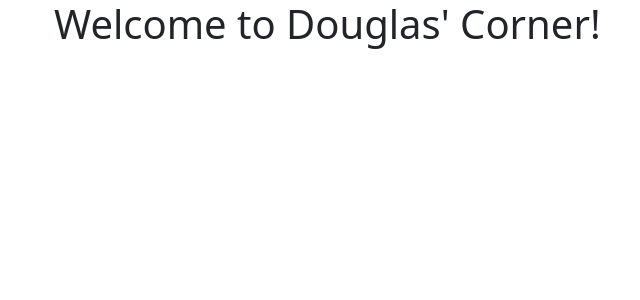
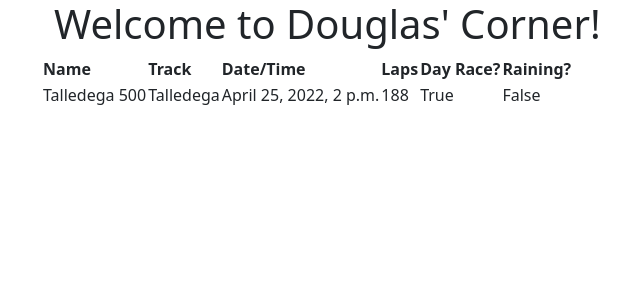
Before and after one commit to bamaham93/FS2020, a Django app: page /racing/ in a window 1280 px wide. Shown: the top 300 px of the page, without its empty margins (40-680 px from the left). Run offline with Django 4.2, Linux system fonts and the light colour scheme; data comes from the database, SQL or seed files in the repository; both versions use the stored data as it was after the commit.

Commit message:
Index page content for Douglas' corner.

```diff
--- a/python_anywhere_website/douglas/models.py
+++ b/python_anywhere_website/douglas/models.py
@@ -5,6 +5,9 @@ class Track(models.Model):
     """
     """
     name = models.CharField(max_length=100)
+
+    def __str__(self):
+        return f"{self.name}"
 
 
 class Race(models.Model):
@@ -16,3 +19,6 @@ class Race(models.Model):
     laps = models.IntegerField()
     day_race = models.BooleanField()
     raining = models.BooleanField()
+
+    def __str__(self):
+        return f"{self.name}"
--- a/python_anywhere_website/douglas/views.py
+++ b/python_anywhere_website/douglas/views.py
@@ -1,8 +1,9 @@
 from django.shortcuts import render
+from .models import Race
 
 # Create your views here.
 def index(request):
     """
     """
-    context = {}
+    context = {'races': Race.objects.all()}
     return render(request, "douglas/index.html", context)
--- a/python_anywhere_website/templates/douglas/index.html
+++ b/python_anywhere_website/templates/douglas/index.html
@@ -5,4 +5,24 @@
         <h1>Welcome to Douglas' Corner!</h1>
     </div>
 
+    <table class="table-striped">
+        <tr>
+            <th scope="col">Name</th>
+            <th scope="col">Track</th>
+            <th scope="col">Date/Time</th>
+            <th scope="col">Laps</th>
+            <th scope="col">Day Race?</th>
+            <th scope="col">Raining?</th>
+        </tr>
+        {% for race in races %}
+        <tr>
+            <td>{{ race.name }}</td>
+            <td>{{ race.track }}</td>
+            <td>{{ race.datetime }}</td>
+            <td>{{ race.laps }}</td>
+            <td>{{ race.day_race }}</td>
+            <td>{{ race.raining }}</td>
+        </tr>
+        {% endfor %}
+    </table>
 {% endblock %}
```
Also changed, not shown: python_anywhere_website/db.sqlite3, python_anywhere_website/douglas/migrations/0001_initial.py (added).
